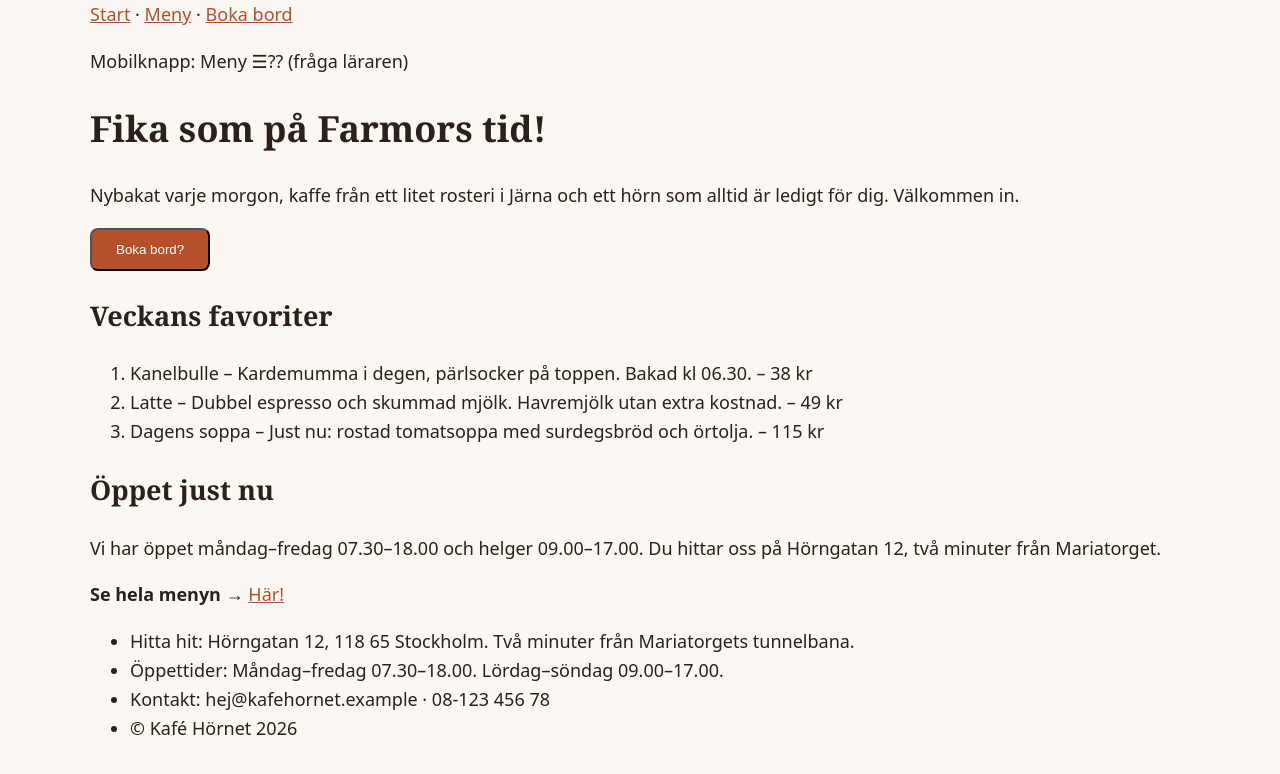
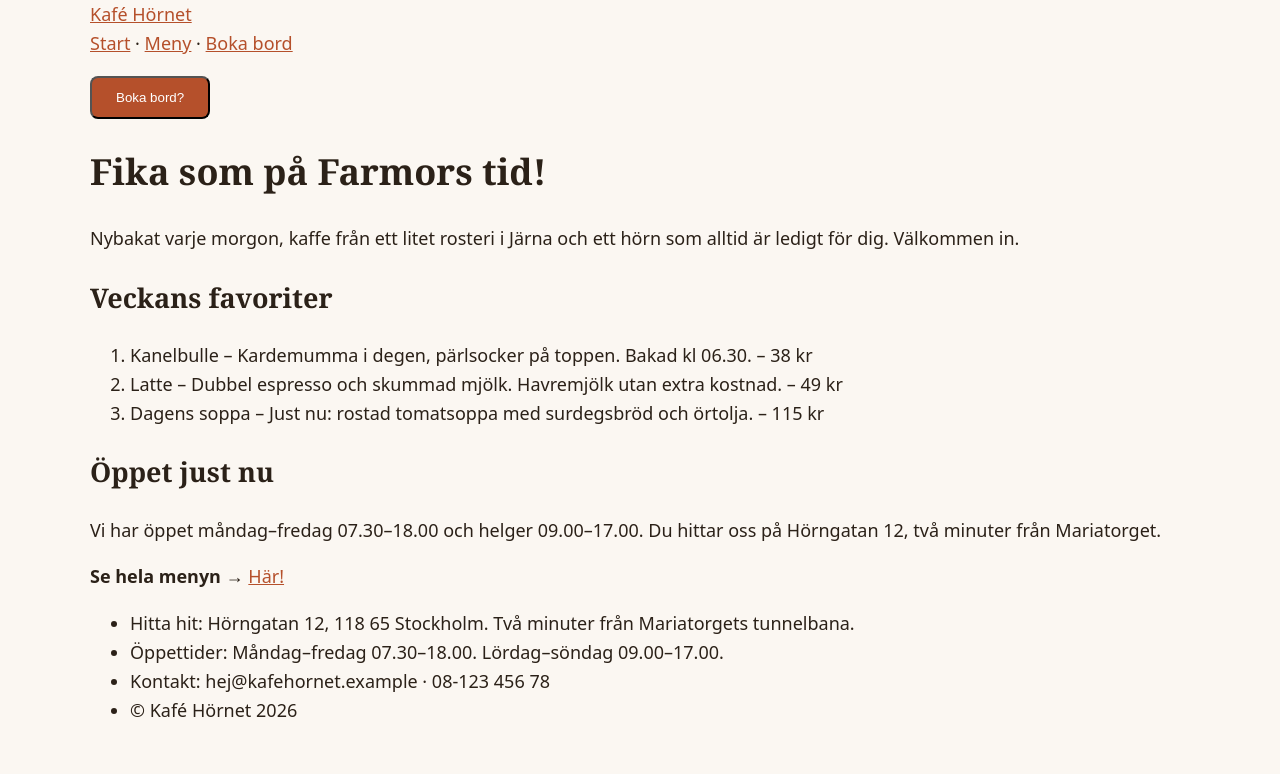
Before and after one commit to fyrkantismen/projektet, a plain HTML site: page index.html in a window 1280 px wide. Drawn offline with Linux system fonts and the light colour scheme.

Commit message:
Lite mer fixande

```diff
--- a/index.html
+++ b/index.html
@@ -8,18 +8,23 @@
 </head>
 
 <body>
-  <nav><a href="index.html">Start</a> · <a href="menu.html">Meny</a> · <a href="booking.html">Boka bord</a></nav>
-  <p>Mobilknapp: Meny ☰?? (fråga läraren)</p>
   <header>
-    <h1>Fika som på Farmors tid!</h1>
-    <p>Nybakat varje morgon, kaffe från ett litet rosteri i Järna och ett hörn som alltid är ledigt för dig. Välkommen
-      in.
-    </p>
+    <a href="index.html" class="logo">Kafé Hörnet</a>
+    <nav>
+      <a href="index.html">Start</a> ·
+      <a href="menu.html">Meny</a> ·
+      <a href="booking.html">Boka bord</a>
+    </nav>
+
   </header>
 
   <p><button type="button">Boka bord?</button></p>
 
   <main>
+    <h1>Fika som på Farmors tid!</h1>
+    <p>Nybakat varje morgon, kaffe från ett litet rosteri i Järna och ett hörn som alltid är ledigt för dig. Välkommen
+      in.
+    </p>
     <section>
       <h2>Veckans favoriter</h2>
       <ol>
--- a/style.css
+++ b/style.css
@@ -48,6 +48,7 @@ button:hover {
     background-color: #FFFFFF;
     border: 1px solid #E6DCCF;
     border-radius: 12px;
+    padding: 16px;
 }
 
 .light-box {
```
Also changed, not shown: booking.html (+9 -4 lines), menu.html (+9 -4 lines).
